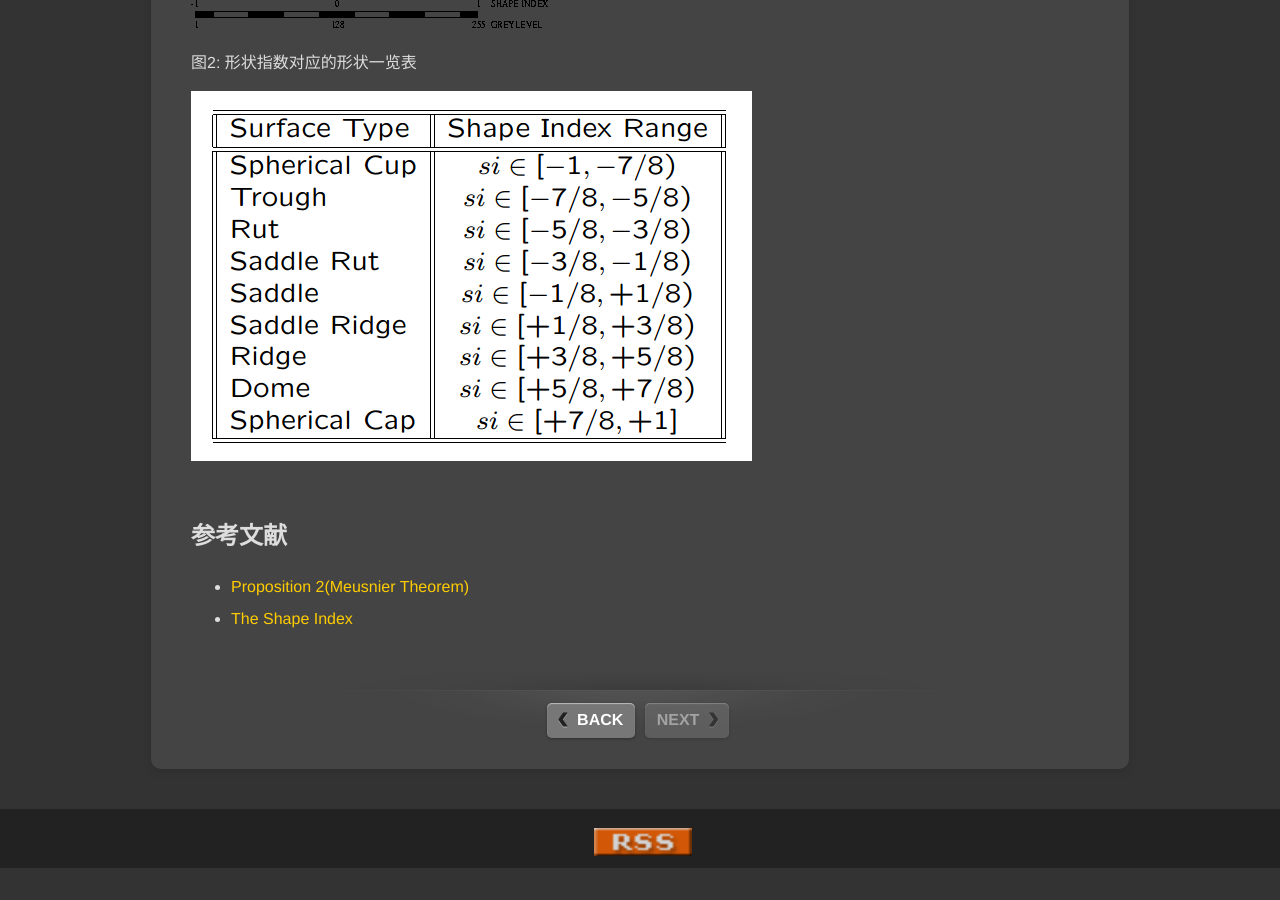
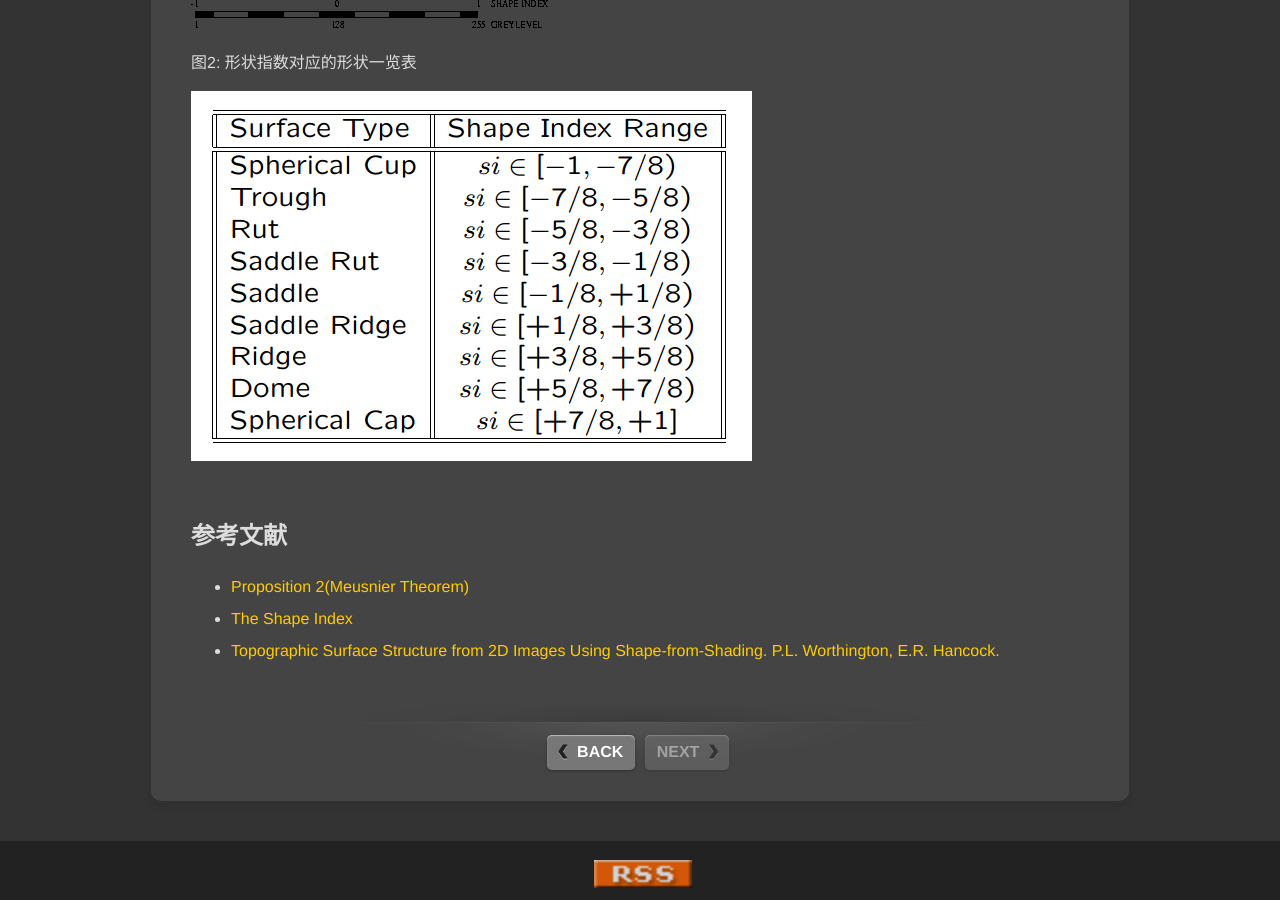
Before and after one commit to pkuwwt/pkuwwt.github.io, a Jekyll site: the page built from visualization/_posts/2014-02-20-shape-index.md, in a window 1280 px wide and 900 px high, scrolled down 894 px. Built offline with Jekyll 4.4.1, drawn with Linux system fonts in a browser that asks for light colours; formulas are drawn with MathJax 3; comment, search, counter and statistics services are not loaded; before the commit the page ends 1762 px from its top, so only the background shows below that.

Commit message:
modified:   visualization/_posts/2014-02-20-shape-index.md

```diff
--- a/visualization/_posts/2014-02-20-shape-index.md
+++ b/visualization/_posts/2014-02-20-shape-index.md
@@ -42,3 +42,4 @@ $$
 
   - [Proposition 2(Meusnier Theorem)](http://noodle.med.yale.edu/seminar/shi/lecture4.pdf)
   - [The Shape Index](http://homepages.inf.ed.ac.uk/rbf/CVonline/LOCAL_COPIES/WORTHINGTON/node6.html)
+  - [Topographic Surface Structure from 2D Images Using Shape-from-Shading. P.L. Worthington, E.R. Hancock.](http://citeseerx.ist.psu.edu/viewdoc/download?doi=10.1.1.133.3427&rep=rep1&type=pdf)
```
